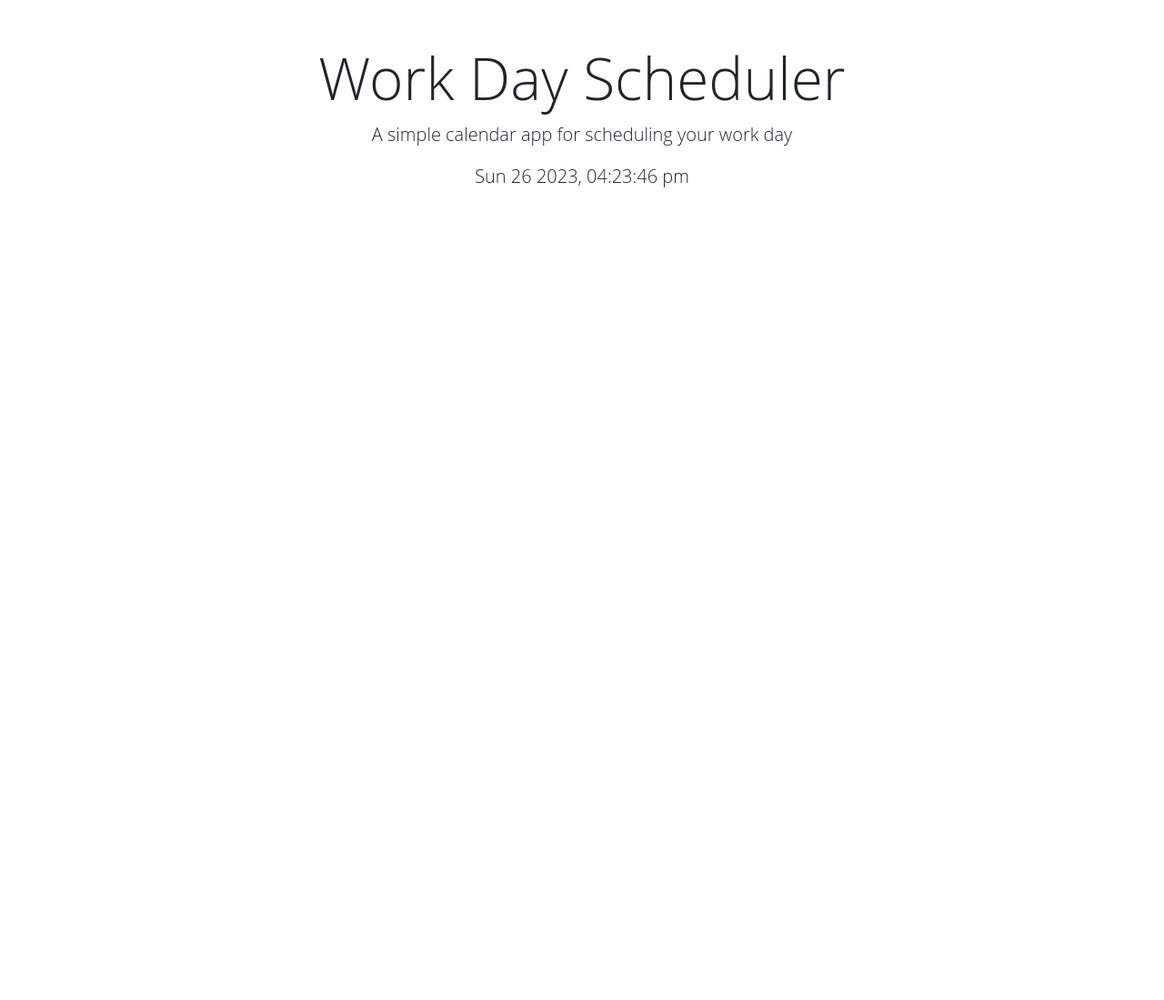
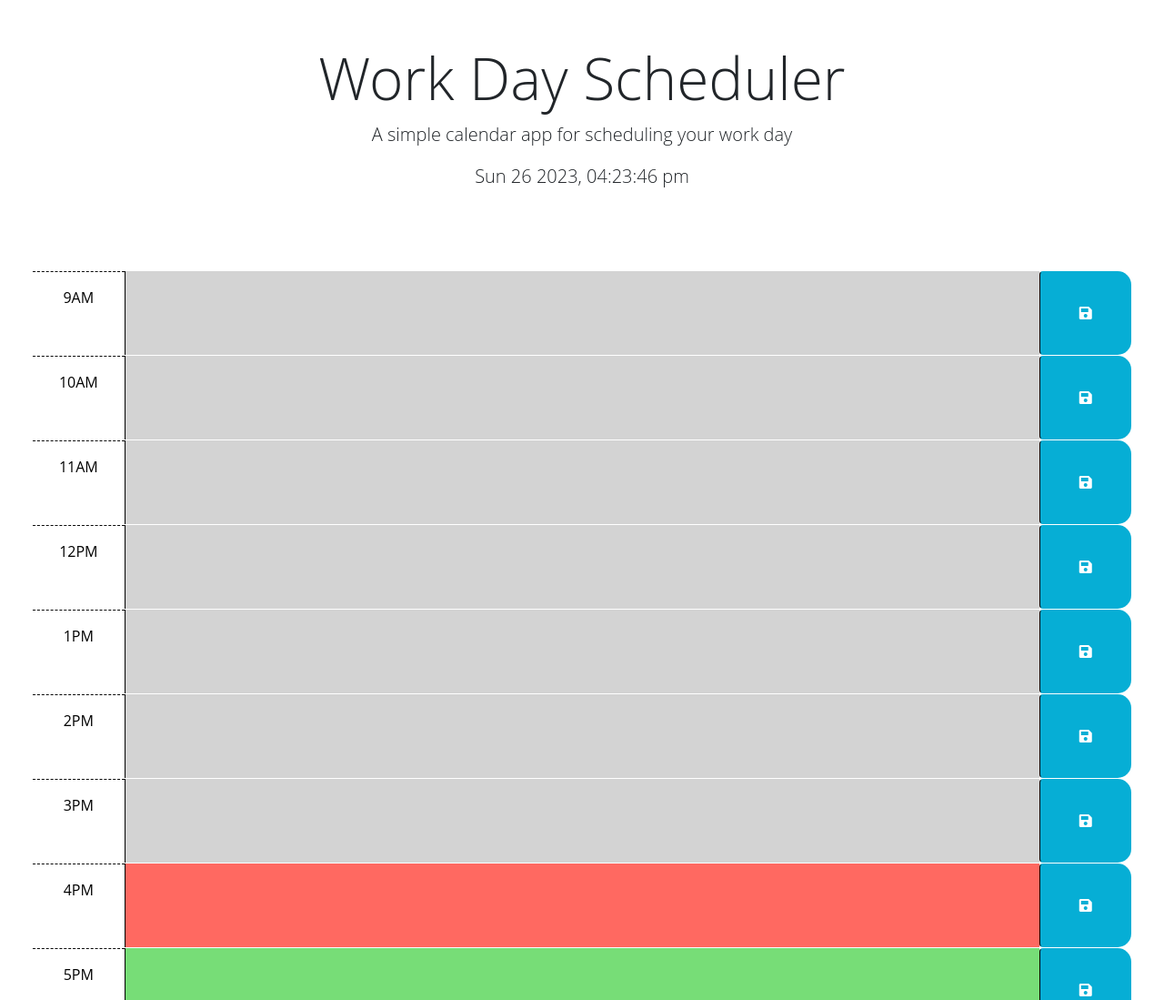
Before and after one commit to Abstynent/work-day-scheduler, a plain HTML site: page index.html in a window 1280 px wide. Shown: the top 1099 px of the page at 91% size. Before the commit the page ends 800 px from the top, so only its background shows below. Drawn offline with nearby package versions, Linux system fonts and the light colour scheme.

Commit message:
rows for each hour are rendered on the page, with added styling depends on time (past,present,future), day planner set in 12h clock

```diff
--- a/assets/js/script.js
+++ b/assets/js/script.js
@@ -1,16 +1,41 @@
 // Wrap all code that interacts with the DOM in a call to jQuery to ensure that
 // the code isn't run until the browser has finished rendering all the elements
 // in the html.
-var mainContentEl = $('#container-fluid')
+var mainContentEl = $('#schedule');
+var dateEl = $('#currentDay');
 
+// Display date and time on the page
+dateEl.text(dayjs().format('ddd D YYYY, hh:mm:ss a'));
+var timeInterval = setInterval(function() {
+  dateEl.text(dayjs().format('ddd D YYYY, hh:mm:ss a'));
+}, 1000);
+function changeTime(time) {
+  return (time+24) % 12 || 12;
+};
 $(function () {
-  var timeNow = dayjs().format('ddd D YYYY, hh:mm:ss a');
-  var dateEl = $('#currentDay');
-  dateEl.text(timeNow);
-  var timeInterval = setInterval(function() {
-    timeNow = dayjs().format('ddd D YYYY, hh:mm:ss a');
-    dateEl.text(timeNow);
-}, 1000);
+  for(var i=9; i<18; i++) {
+    console.log("i: " + i);
+    console.log(dayjs().format('H'));
+    var amPM = "PM";
+    var styleAt = "present";
+    var time = changeTime(i);
+    if(i < dayjs().format('H')) styleAt = "past";
+    else if(i > dayjs().format('H')) styleAt= "future";
+
+    if(i<12) amPM = "AM";
+    // past, present, future - classes to do style rows
+    var hourMainDivEl = $('<div id="" class="row time-block">');
+    var timeColEl = $('<div class="col-2 col-md-1 hour text-center py-3">'+ time + amPM + '</div>');
+    var textEl = $('<textarea class="col-8 col-md-10 description" rows="3">');
+    var btnEl = $('<button class="btn saveBtn col-2 col-md-1" aria-label="save">');
+    textEl.addClass(styleAt);
+
+    mainContentEl.append(hourMainDivEl);
+    hourMainDivEl.append(timeColEl);
+    hourMainDivEl.append(textEl);
+    hourMainDivEl.append(btnEl);
+    btnEl.append('<i class="fas fa-save" aria-hidden="true">');
+  };
   // TODO: Add a listener for click events on the save button. This code should
   // use the id in the containing time-block as a key to save the user input in
   // local storage. HINT: What does `this` reference in the click listener
@@ -30,3 +55,13 @@ $(function () {
   //
   // TODO: Add code to display the current date in the header of the page.
 });
+
+
+///////////////////////////////////////
+      // <div id="hour-9" class="row time-block past">
+      //   <div class="col-2 col-md-1 hour text-center py-3">9AM</div>
+      //   <textarea class="col-8 col-md-10 description" rows="3"> </textarea>
+      //   <button class="btn saveBtn col-2 col-md-1" aria-label="save">
+      //     <i class="fas fa-save" aria-hidden="true"></i>
+      //   </button>
+      // </div>
--- a/index.html
+++ b/index.html
@@ -31,7 +31,7 @@
       <p id="currentDay" class="lead"></p>
     </header>
     <!-- ------------- MAIN ------------- -->
-    <div class="container-fluid px-5">
+    <div id="schedule" class="container-fluid px-5">
       <!-- Use class for "past", "present", and "future" to apply styles to the
         time-block divs accordingly. The javascript will need to do this by
         adding/removing these classes on each div by comparing the hour in the
```
